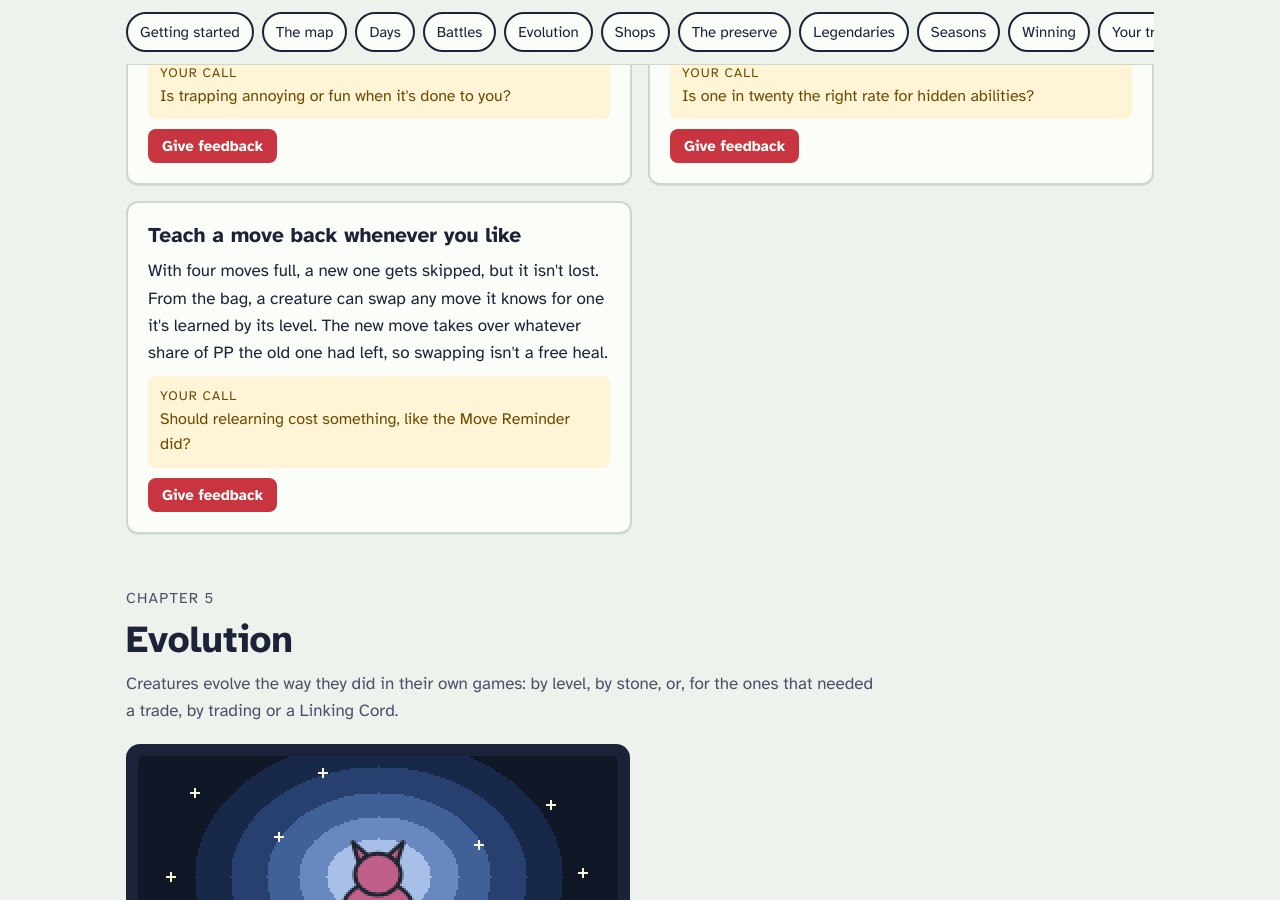
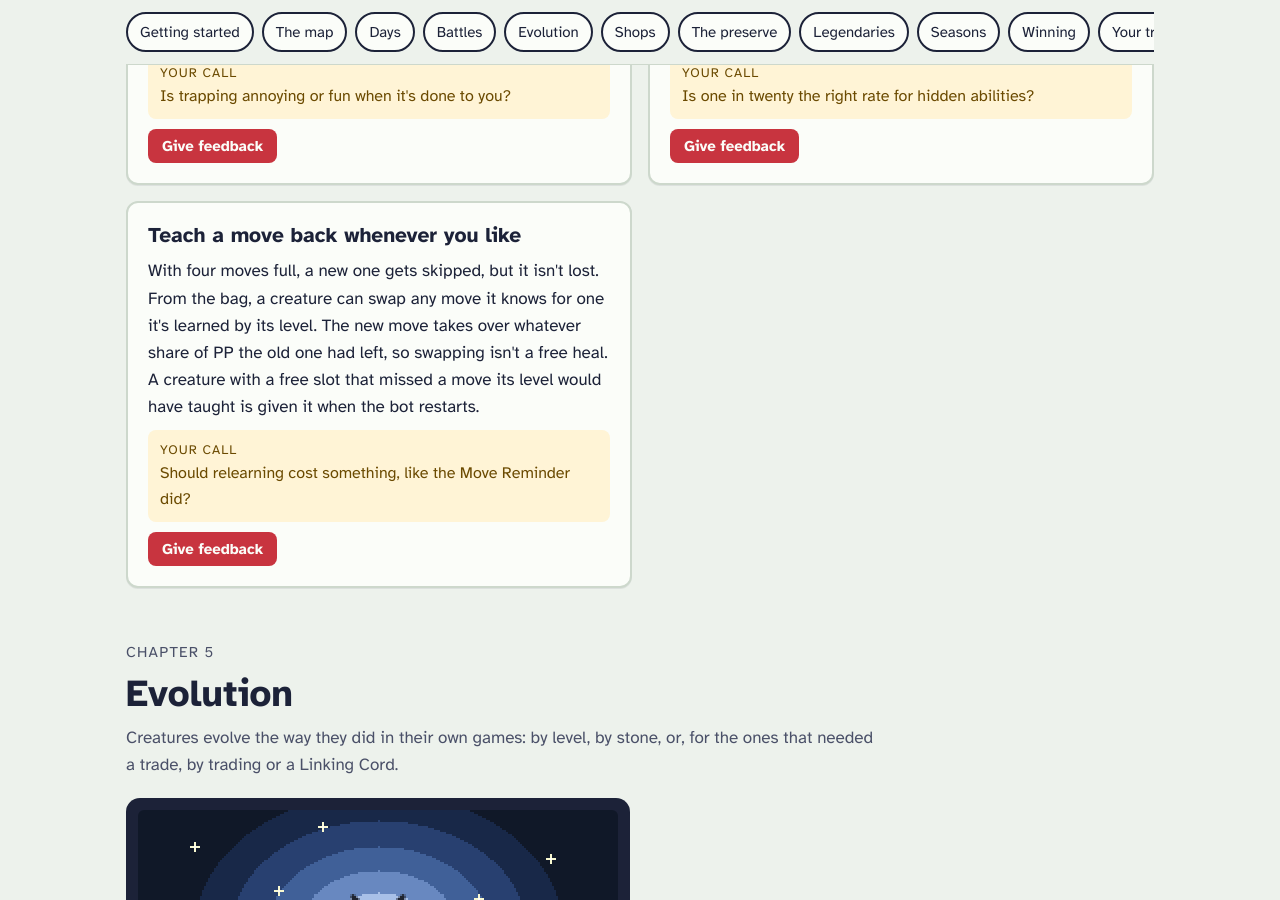
Before and after one commit to Four-Cube-Games/super-adventure, a Jekyll site: the page built from handbook.html, in a window 1280 px wide and 900 px high, scrolled down 13502 px. Built offline with Jekyll 4.4.1, drawn with Linux system fonts in a browser that asks for light colours.

Commit message:
Say missed moves fill free slots

```diff
--- a/handbook.html
+++ b/handbook.html
@@ -341,7 +341,7 @@ styles: /assets/handbook.css
     </article>
     <article class="rule" data-rule="relearn">
       <h3>Teach a move back whenever you like</h3>
-      <p class="said">With four moves full, a new one gets skipped, but it isn't lost. From the bag, a creature can swap any move it knows for one it's learned by its level. The new move takes over whatever share of PP the old one had left, so swapping isn't a free heal.</p>
+      <p class="said">With four moves full, a new one gets skipped, but it isn't lost. From the bag, a creature can swap any move it knows for one it's learned by its level. The new move takes over whatever share of PP the old one had left, so swapping isn't a free heal. A creature with a free slot that missed a move its level would have taught is given it when the bot restarts.</p>
       <p class="ask">Should relearning cost something, like the Move Reminder did?</p>
       <a class="tell" href="{{ site.repo }}/issues/new?template=feedback.yml&amp;title=Handbook%3A%20Teach%20a%20move%20back%20whenever%20you%20like&amp;rule=Teach%20a%20move%20back%20whenever%20you%20like">Give feedback</a>
     </article>
```
